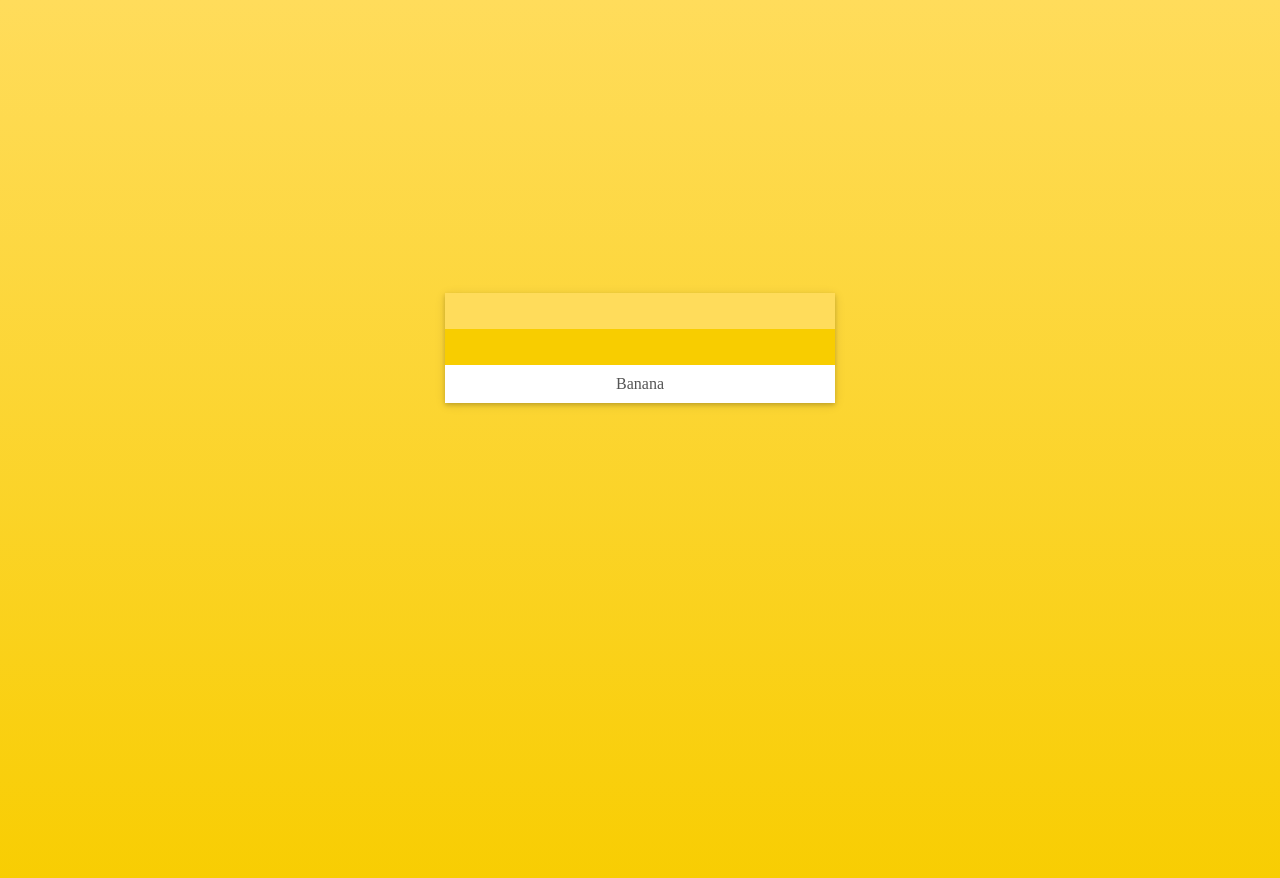
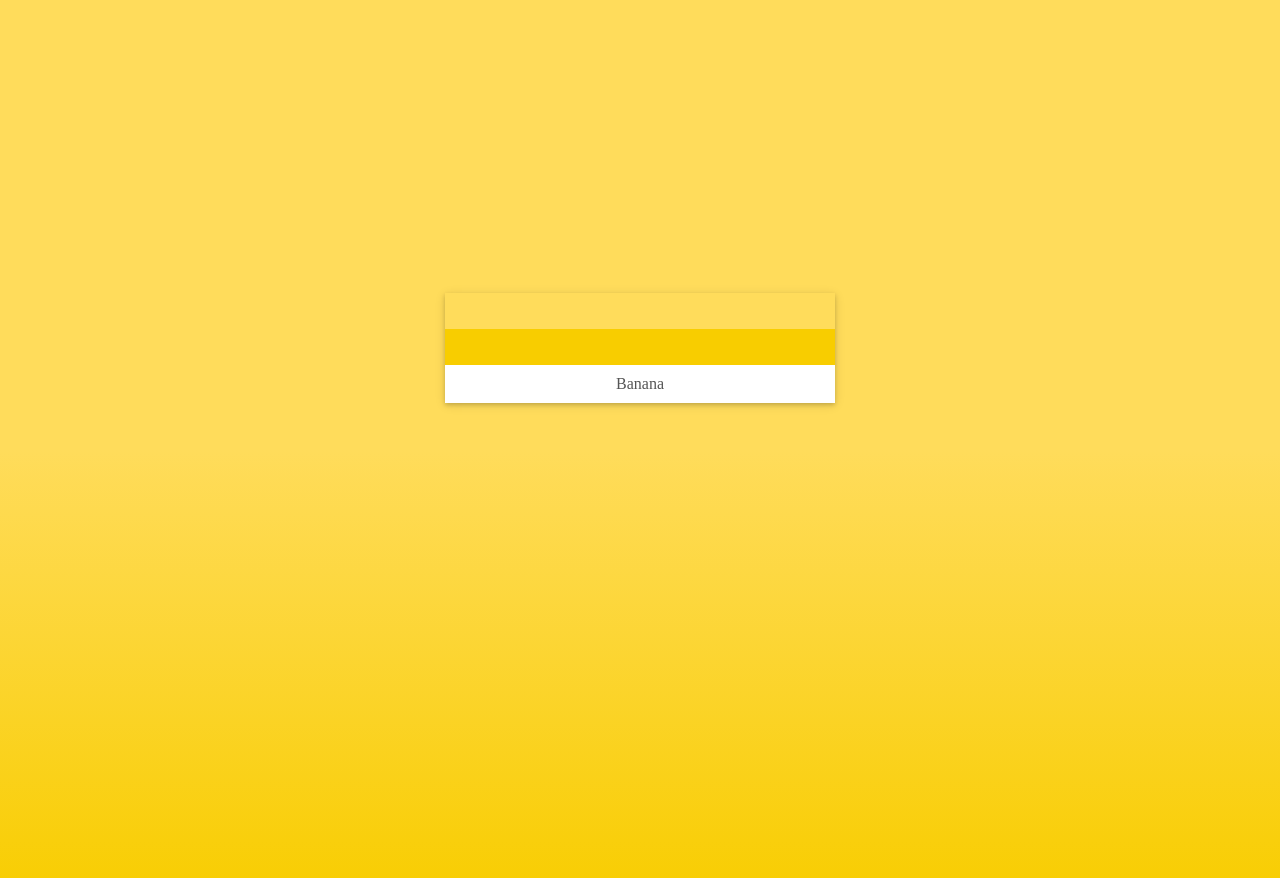
Before and after one commit to guyswhocode/nalettes, a Jekyll site: the page built from _posts/2016-05-29-banana.md, in a window 1280 px wide. Shown: the top 878 px of the page. Built offline with Jekyll 4.4.1, drawn with Linux system fonts in a browser that asks for light colours.

Commit message:
modifies layouts and layouts

```diff
--- a/_layouts/home.html
+++ b/_layouts/home.html
@@ -12,18 +12,18 @@
 	<link rel="stylesheet" href="{{ site.baseurl }}/public/css/style.css">
 </head>
 <body id="home">
-
 	<header>
 		<div class="intro">
 			<h1>{{ site.name }}</h1>
 			<p>{{ site.description }}</p>
 		</div>
 	</header>
+
 	<!-- palettes -->
 	<div class="container">
 		<div class="row color-palettes">
 			{% for post in site.posts %}
-			<div class="col-xs-4 col-sm-3 col-md-2 color-palette-container">
+			<div class="col-xs-6 col-sm-3 col-md-2 color-palette-container">
 				<div class="color-palette">
 					<div class="palette">
 						{% for tag in post.tags %}
--- a/_layouts/palette.html
+++ b/_layouts/palette.html
@@ -13,23 +13,21 @@
 	<style>
 		body{
 			background: {{ page.tags[0] }};
-			background: -webkit-linear-gradient({{ page.tags[0] }},{{ page.tags[1] }});
-			background: -o-linear-gradient({{ page.tags[0] }},{{ page.tags[1] }});
-			background: -moz-linear-gradient({{ page.tags[0] }},{{ page.tags[1] }});
-			background: linear-gradient({{ page.tags[0] }},{{ page.tags[1] }});
+			background: -webkit-linear-gradient({{ page.tags[0] }}{% for tag in page.tags %},{{ tag }}{% endfor %});
+			background: -o-linear-gradient({{ page.tags[0] }}{% for tag in page.tags %},{{ tag }}{% endfor %});
+			background: -moz-linear-gradient({{ page.tags[0] }}{% for tag in page.tags %},{{ tag }}{% endfor %});
+			background: linear-gradient({{ page.tags[0] }}{% for tag in page.tags %},{{ tag }}{% endfor %});
 		}
 	</style>
 </head>
 <body>
 	<div class="container">
 		<div class="row">
-			<div class="col-xs-4">
-			</div>
 			<div class="palette-container">
-				<div class="col-xs-4 color-palette">
+				<div class="col-xs-offset-4 col-xs-4 color-palette">
 					<div class="palette">
 						{% for tag in page.tags %}
-							<p class="color" style="background-color: {{ tag }};">{{ tag }}</p>
+						<p class="color" style="background-color: {{ tag }};">{{ tag }}</p>
 						{% endfor %}
 					</div>
 					<p class="name">{{ page.title }}</p>
```
Also changed, not shown: _includes/disqus.html (deleted).
